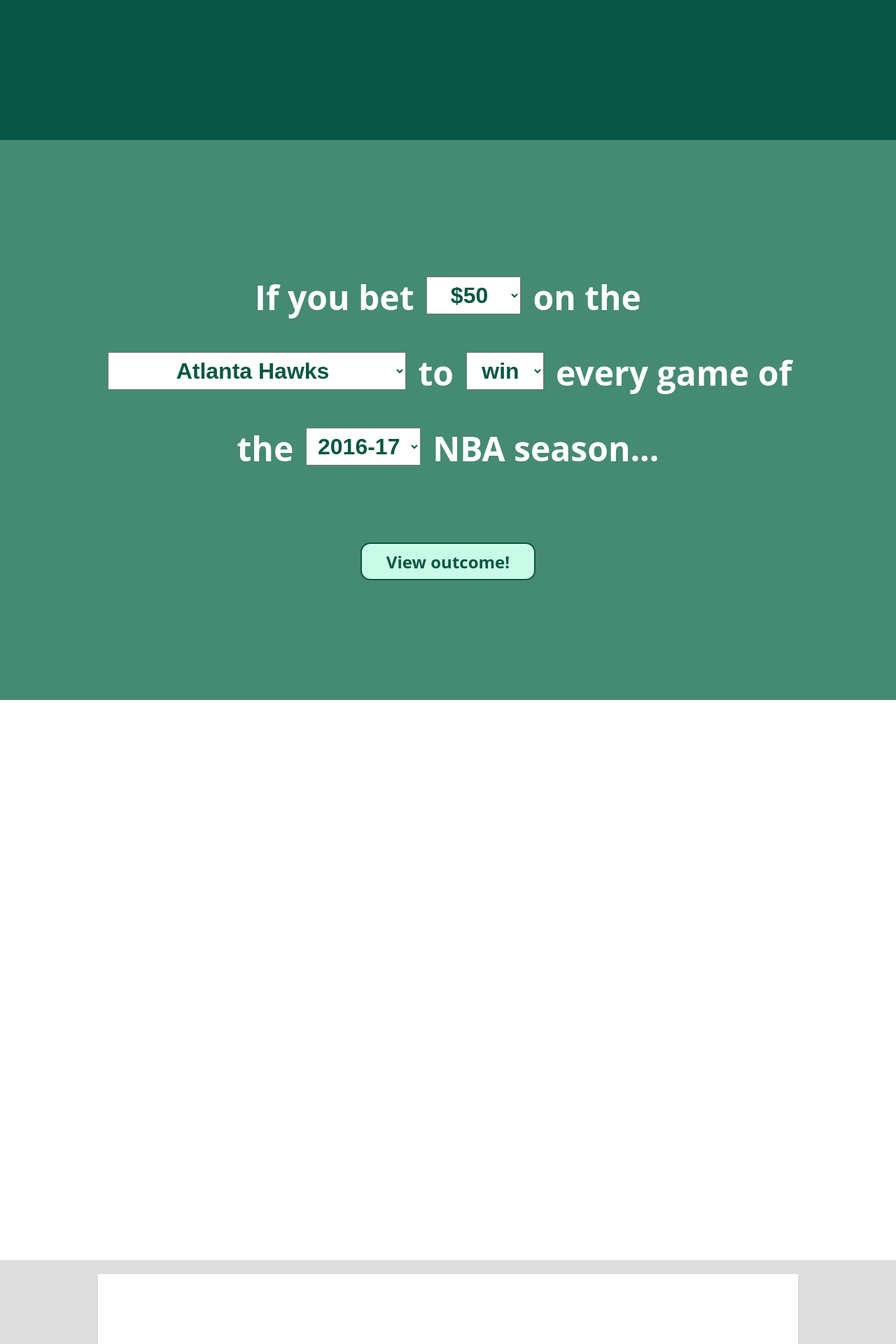
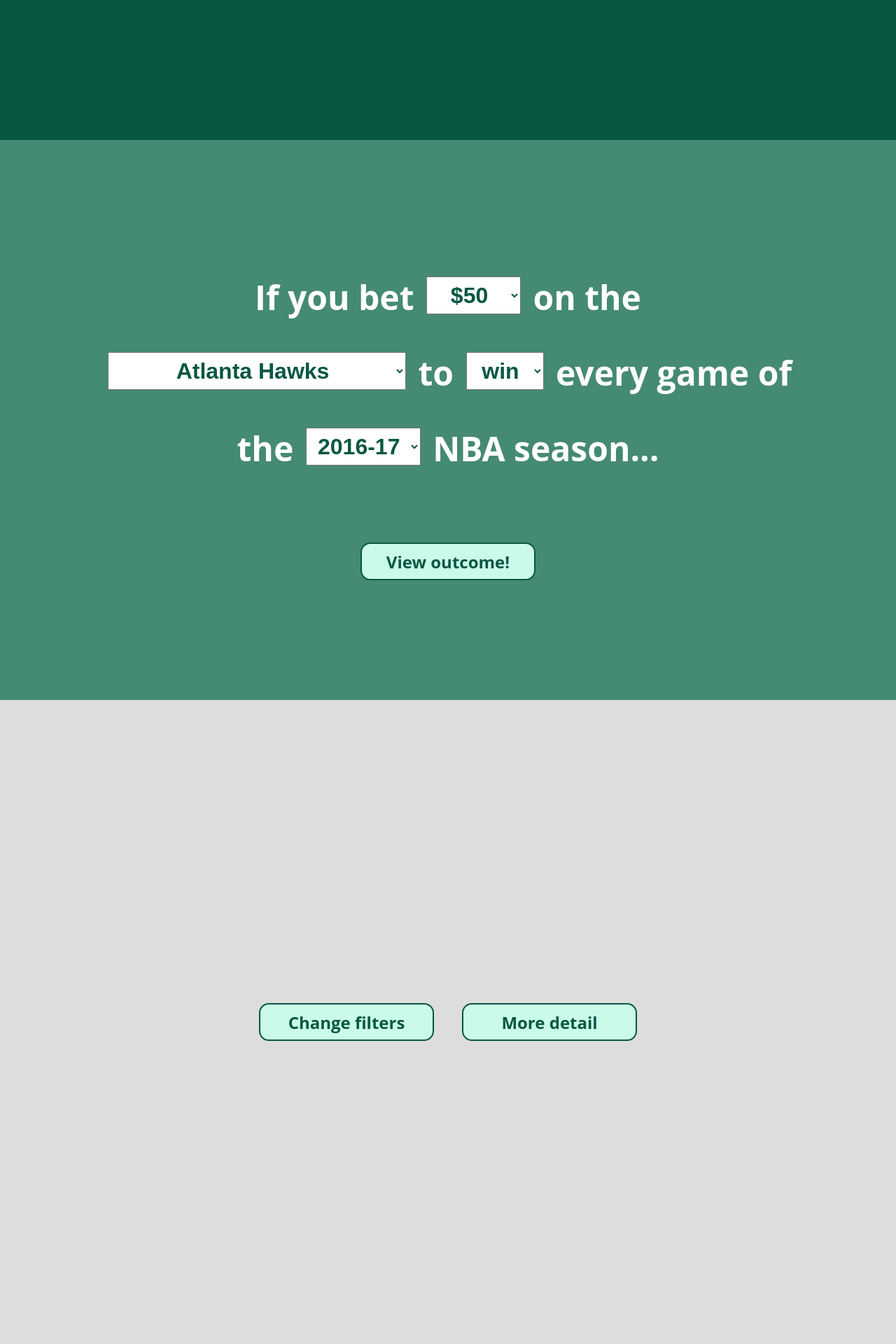
Before and after one commit to nikhilNathwani/Moneyline, a Flask app: page / in a window 1280 px wide. Shown: the part 600-2520 px from the top of the page at 70% size. Run offline with Flask 2, Linux system fonts and the light colour scheme.

Commit message:
Added buttons to Summary page, and cleaned up the flexbox layout of the Summary page & its child divs

```diff
--- a/static/css/filter-page.css
+++ b/static/css/filter-page.css
@@ -1,5 +1,8 @@
 div#filter-page {
     background-color: #458A72;
+    display: flex;
+    align-items: center;
+    text-align: center;
 }
 
 div#filter-page > div#input-area {
--- a/static/css/global.css
+++ b/static/css/global.css
@@ -11,8 +11,5 @@
 
 div.page-container {
     height: 100vh;
-    padding: 0px 25px;
-    display: flex;
-    align-items: center;
-    text-align: center;
+    padding: 25px 25px;
 }
--- a/static/css/summary-page.css
+++ b/static/css/summary-page.css
@@ -1,27 +1,31 @@
+
+/* ~~~~~~~~~~ PAGE ALL-UP ~~~~~~~~~~ */
+
 div#summary-page {
-    background-color: #FFFFFF;
-    flex-direction: column;
-    flex-wrap: wrap;
+    background-color: #DDDDDD;
+    display: flex;
+    flex-flow: column nowrap;
+    justify-content: center;
+    align-items: center;
+    row-gap: 120px;
 }
 
+
+
+/* ~~~~~~~~~~ TOTAL PROFIT DIV ~~~~~~~~~~ */
+
 div#summary-page > div#total-profit-div {
-    width: 1000px;
-    margin: auto;
-    font-size: 48px;
-    font-weight: bold;
-    color: black;
-/* Setting up the flow of the total-profit-box div
-   The top 1/3 should have the "Then you would have..." text
-   And the bottom 2/3 should have the profit result */
     display: flex;
-    flex-direction: column;
-    flex-wrap: wrap;
+    flex-flow: column nowrap;
+    justify-content: center;
     align-items: center;
-    justify-content: center;
+    text-align: center;
+    row-gap: 40px;
 }
 
 div#summary-page > div#total-profit-div > span {
-    margin: 20px 0px;
+    font-size: 48px;
+    font-weight: bold;
     color: #085742;
 }
 
@@ -29,3 +33,39 @@
     font-size: 72px;
     font-weight: bold;
 }
+
+
+
+/* ~~~~~~~~~~ BUTTONS DIV ~~~~~~~~~~ */
+
+div#summary-page > div#summary-page-buttons {
+    display: flex;
+    flex-flow: row wrap;
+    justify-content: center;
+    align-items: center;
+    gap: 20px 40px;
+}
+
+div#summary-page > div#summary-page-buttons > button {
+    height: 54px;
+    width: 250px;
+    font-family: 'Open Sans', sans-serif;
+    font-size: 24px;
+    font-weight: bold;
+    background-color: #CAFBE8;
+    color: #085742;
+    border: 2px solid #085742;
+    border-radius: 14px;
+}
+
+div#summary-page > div#summary-page-buttons > button:hover {
+    background-color: #085742;
+    cursor: pointer;
+    color: white;
+    border-color: white;
+    border-width: 3px;
+}
+
+div#summary-page > div#summary-page-buttons > button:active {
+    background-color: #0a6d53;
+}
--- a/templates/index.html
+++ b/templates/index.html
@@ -46,6 +46,10 @@
 
         <div id="summary-page" class="page-container">
             <div id="total-profit-div"></div>
+            <div id="summary-page-buttons">
+                <button id="change-filters">Change filters</button>
+                <button id="more-detail">More detail</button>
+            </div>
         </div>
 
         <div id="results-page" class="page-container">
@@ -53,6 +57,7 @@
         </div>
 
         <!-- include the JavaScript file that generates the dropdown options -->
+        <!-- <script src="/static/js/page-scroll-limit.js"></script> -->
         <script src="/static/js/dropdown-options.js"></script>
         <script src="/static/js/query-ui-update.js"></script>
 
```
